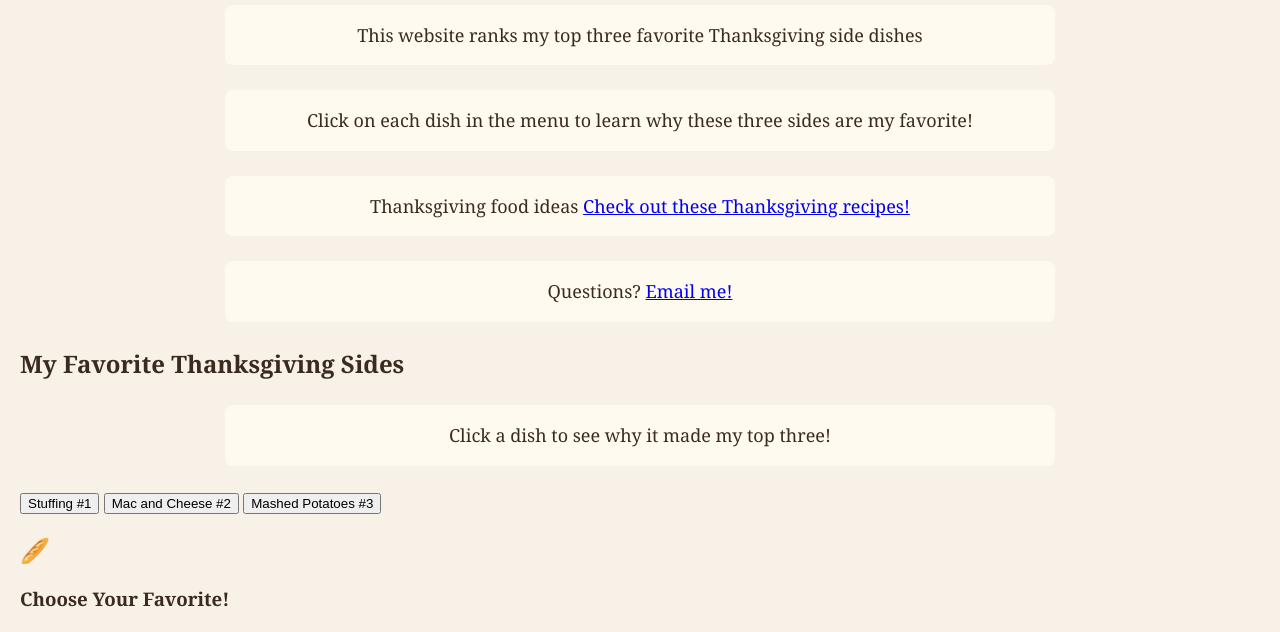
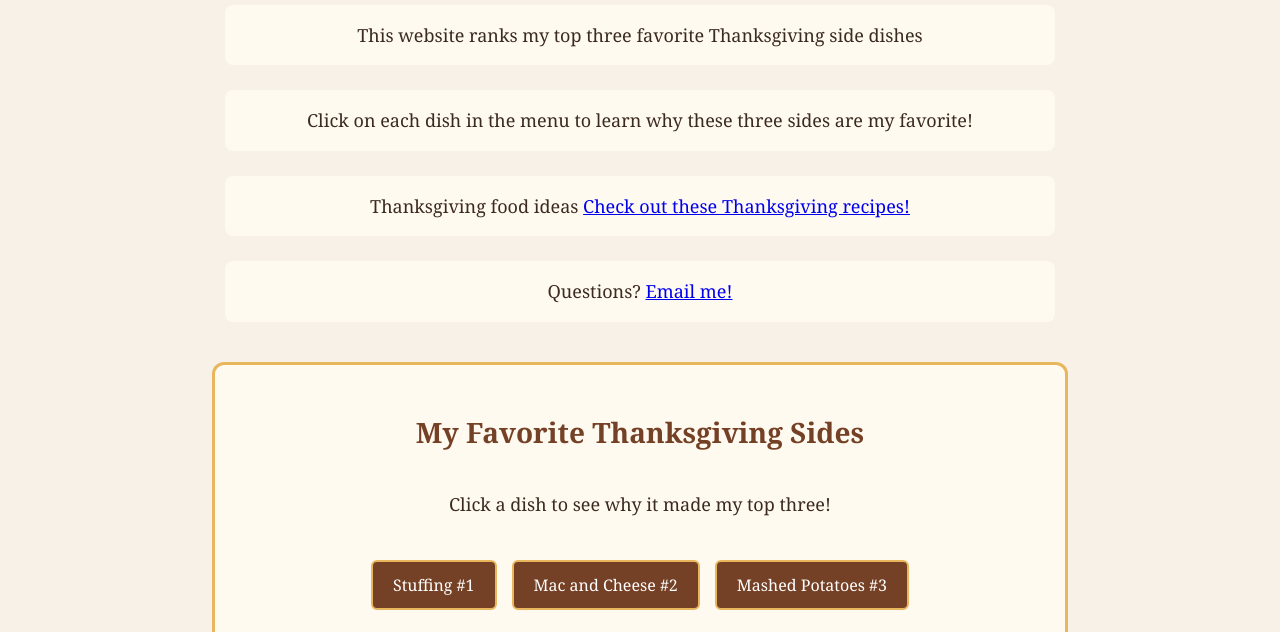
Before and after one commit to taylee13232/bmis235-html-3, a plain HTML site: page index.html in a window 1280 px wide. Shown: the part 248-880 px from the top of the page. Drawn offline with Linux system fonts and the light colour scheme.

Commit message:
Update styles.css

```diff
--- a/styles.css
+++ b/styles.css
@@ -66,3 +66,56 @@ footer {
     color: #777777;
     margin-top: 40px;
 }
+/* Interactive Thanksgiving graphic */
+.showcase {
+    max-width: 800px;
+    margin: 40px auto;
+    padding: 25px;
+    background-color: #fffaf0;
+    border: 3px solid #e8b65d;
+    border-radius: 12px;
+    text-align: center;
+}
+
+.showcase h2 {
+    color: #754126;
+    text-align: center;
+    font-size: 28px;
+}
+
+.showcase p {
+    max-width: 700px;
+    margin: 15px auto;
+    text-align: center;
+}
+
+.dish-buttons {
+    display: flex;
+    justify-content: center;
+    flex-wrap: wrap;
+    gap: 15px;
+    margin: 25px 0;
+}
+
+.dish-buttons button {
+    background-color: #754126;
+    color: white;
+    border: 2px solid #e8b65d;
+    border-radius: 6px;
+    padding: 12px 20px;
+    font-family: Georgia, serif;
+    font-size: 16px;
+    cursor: pointer;
+}
+
+.dish-buttons button:hover {
+    background-color: #965b35;
+    transform: scale(1.05);
+}
+
+#dish-display {
+    background-color: #f7f1e7;
+    border-radius: 10px;
+    padding: 15px;
+    margin-top: 20px;
+}
```
